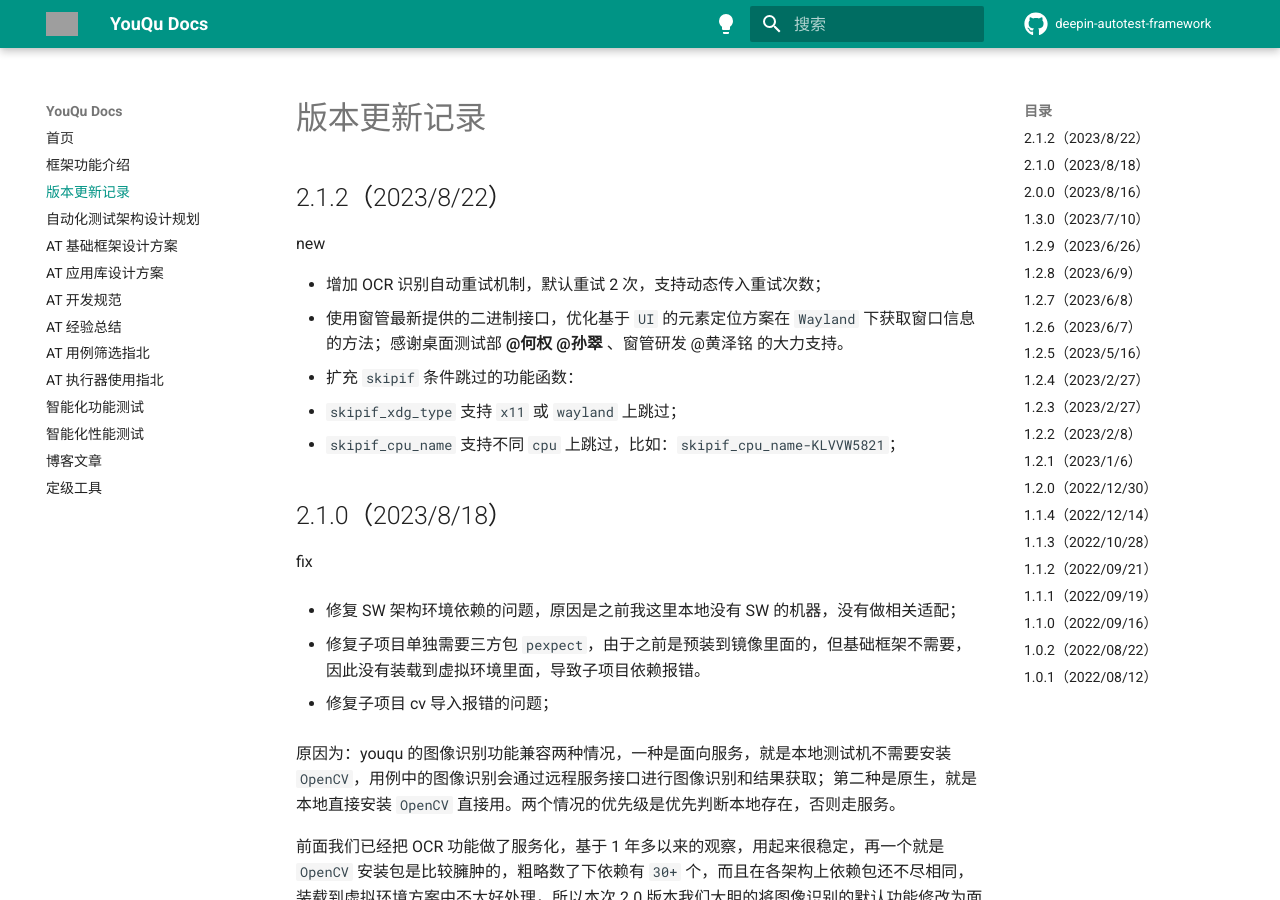
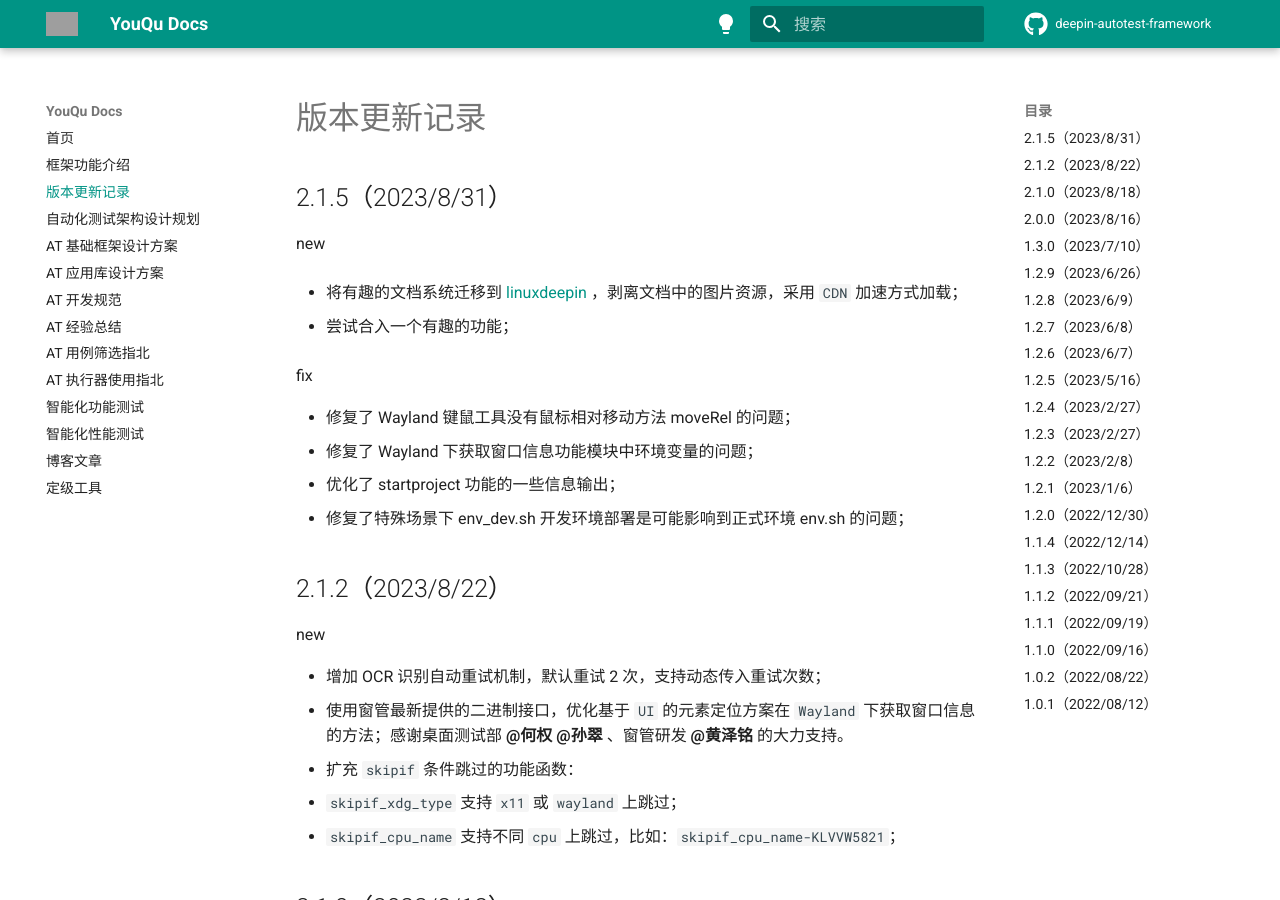
Before and after one commit to linuxdeepin/youqu, an MkDocs documentation site: the page built from docs/RELEASE.md, in a window 1280 px wide and 900 px high. Built offline with MkDocs 1.6.1 and Material for MkDocs 9.7.7, drawn with Linux system fonts in a browser that asks for light colours; comment, search, counter and statistics services are not loaded; the version menu is left out; grey boxes are pictures that could not be loaded.

Commit message:
fix: fix some already know error
Description:

Log:

```diff
--- a/conftest.py
+++ b/conftest.py
@@ -632,7 +632,7 @@ def pytest_runtest_makereport(item, call):
             write_case_result(item, report)
 
         if item.config.option.autostart:
-            letmego.write_testcase_running_status(item)
+            letmego.write_testcase_running_status(item, report)
     try:
         if item.execution_count >= (int(item.config.option.record_failed_case) + 1):
             if report.when == "call":  # 存放录屏当次测试结果
--- a/docs/RELEASE.md
+++ b/docs/RELEASE.md
@@ -1,11 +1,26 @@
 # 版本更新记录
+
+## 2.1.5（2023/8/31）
+
+new
+
+- 将有趣的文档系统迁移到 [linuxdeepin](https://github.com/linuxdeepin/deepin-autotest-framework) ，剥离文档中的图片资源，采用 `CDN` 加速方式加载；
+
+- 尝试合入一个有趣的功能；
+
+fix
+
+- 修复了 Wayland 键鼠工具没有鼠标相对移动方法 moveRel 的问题；
+- 修复了 Wayland 下获取窗口信息功能模块中环境变量的问题；
+- 优化了 startproject 功能的一些信息输出；
+- 修复了特殊场景下 env_dev.sh 开发环境部署是可能影响到正式环境 env.sh 的问题；
 
 ## 2.1.2（2023/8/22）
 
 new
 
 - 增加 OCR 识别自动重试机制，默认重试 2 次，支持动态传入重试次数；
-- 使用窗管最新提供的二进制接口，优化基于 `UI` 的元素定位方案在 `Wayland` 下获取窗口信息的方法；感谢桌面测试部 **@何权 @孙翠** 、窗管研发 @黄泽铭 的大力支持。
+- 使用窗管最新提供的二进制接口，优化基于 `UI` 的元素定位方案在 `Wayland` 下获取窗口信息的方法；感谢桌面测试部 **@何权 @孙翠** 、窗管研发 **@黄泽铭** 的大力支持。
 - 扩充 `skipif` 条件跳过的功能函数：
   - `skipif_xdg_type` 支持 `x11` 或 `wayland` 上跳过；
   - `skipif_cpu_name` 支持不同 `cpu` 上跳过，比如：`skipif_cpu_name-KLVVW5821`；
@@ -106,7 +121,7 @@ youqu manage.py run
 
 **4、新的文档地址**
 
-过去咱们 YouQu 的在线文档是部署在公司内网的，现在开源到 github 了，外部开发者肯定访问不到内网的文档，因此需要将文档部署到公网【[公网文档](https://mikigo.github.io/youqu-docs/)】；
+过去咱们 YouQu 的在线文档是部署在公司内网的，现在开源到 github 了，外部开发者肯定访问不到内网的文档，因此需要将文档部署到公网【[公网文档](https://linuxdeepin.github.io/deepin-autotest-framework/)】；
 
 公网文档使用的是 github pages（白嫖怪一顿狂喜~~），但可能会出现文档速度慢的问题（代理下就好了），不过没关系，咱们【[内网文档](http://youqu-dev.uniontech.com/)】仍然保留，文档内容一样，访问速度更快。
 
--- a/manage.py
+++ b/manage.py
@@ -352,7 +352,7 @@ class Manage:
             letmego.register_autostart_service(
                 user=GlobalConfig.USERNAME,
                 working_directory=GlobalConfig.ROOT_DIR,
-                cmd=f"youqu manage.py {' '.join(self.cmd_args)}"
+                cmd=f"pipenv run python manage.py {' '.join(self.cmd_args)}"
             )
         return local_kwargs, args
 
--- a/mkdocs.yml
+++ b/mkdocs.yml
@@ -28,7 +28,7 @@ theme:
     - search.highlight
     - content.tabs.link
 
-  logo: "https://raw.githubusercontent.com/mikigo/pic/main/logo.png"
+  logo: "https://pic.imgdb.cn/item/64f05326661c6c8e54fe9bf4.png"
 #  favicon: img/favicon.ico
   icon:
     repo: fontawesome/brands/github
--- a/pyproject.toml
+++ b/pyproject.toml
@@ -21,8 +21,6 @@ classifiers = [
 dependencies = [
 ]
 
-#dynamic = ["version"]
-
 [project.optional-dependencies]
 
 [project.scripts]
@@ -35,4 +33,4 @@ packages = [
 
 [project.urls]
 Source = "https://github.com/linuxdeepin/deepin-autotest-framework"
-Documentation = "https://mikigo.github.io/youqu-docs"
+Documentation = "https://linuxdeepin.github.io/deepin-autotest-framework"
```
